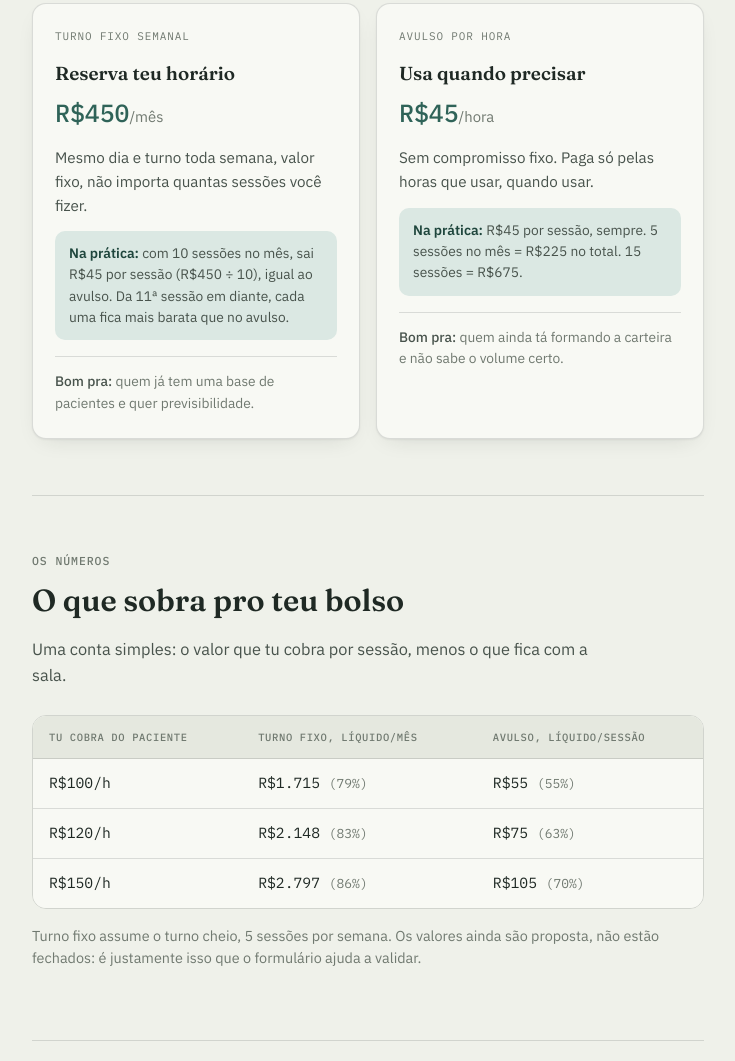
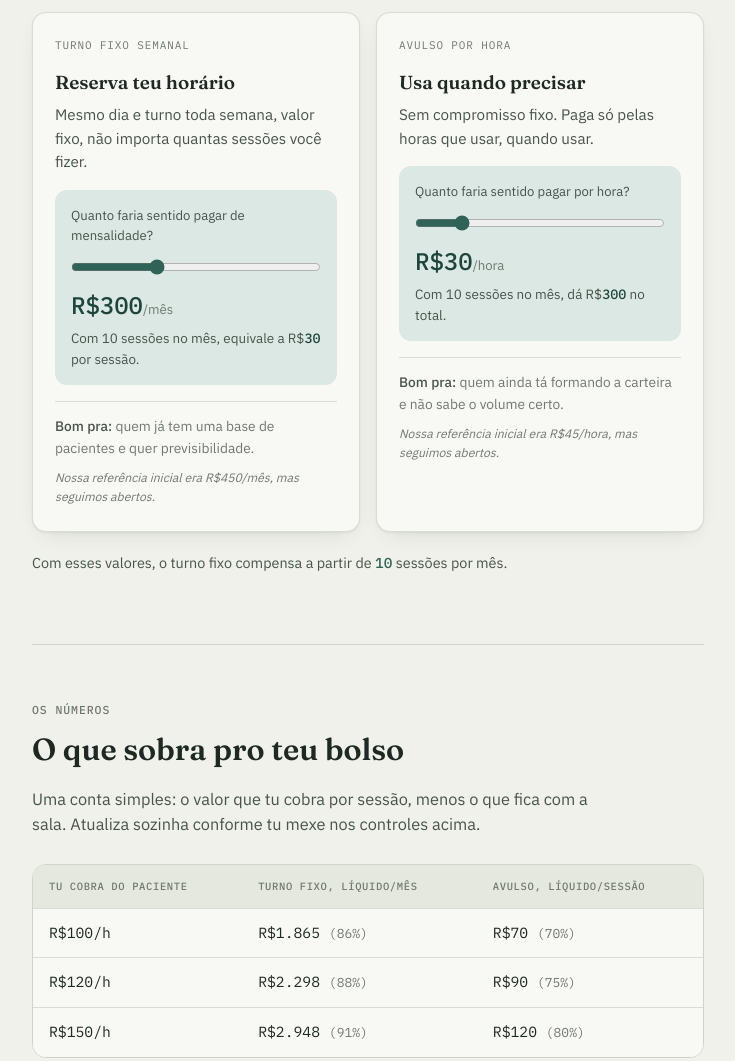
Before and after one commit to mpicoli/divide-a-sala, a plain HTML site: page index.html in a window 1280 px wide. Shown: the part 1436-2497 px from the top of the page, without its empty margins (272-1007 px from the left). Drawn offline with Linux system fonts and the light colour scheme.

Commit message:
Add files via upload

```diff
--- a/index.html
+++ b/index.html
@@ -364,22 +364,6 @@
     margin: 0 0 6px;
   }
 
-  .card .price {
-    font-family: 'Plex Mono', monospace;
-    font-variant-numeric: tabular-nums;
-    font-size: 1.55rem;
-    font-weight: 500;
-    color: var(--teal);
-    margin: 4px 0 14px;
-  }
-
-  .card .price small {
-    font-family: 'Plex Sans', sans-serif;
-    font-size: 0.6em;
-    font-weight: 400;
-    color: var(--muted);
-  }
-
   .card p {
     font-size: 0.95rem;
     color: var(--ink-soft);
@@ -396,16 +380,72 @@
 
   .card .fit b { color: var(--ink-soft); font-weight: 500; }
 
-  .card .example {
-    margin: 14px 0 0;
-    padding: 12px 14px;
+  .card .ref-note {
+    margin: 10px 0 0;
+    font-size: 0.76rem;
+    color: var(--muted);
+    font-style: italic;
+  }
+
+  .simulator {
+    margin: 16px 0 0;
+    padding: 16px;
     background: var(--teal-soft);
-    border-radius: 10px;
-    font-size: 0.86rem;
+    border-radius: 12px;
+  }
+
+  .simulator label {
+    display: block;
+    font-size: 0.82rem;
+    color: var(--ink-soft);
+    margin-bottom: 10px;
+  }
+
+  .simulator input[type="range"] {
+    width: 100%;
+    accent-color: var(--teal);
+    margin: 0 0 12px;
+  }
+
+  .simulator .sim-value {
+    font-family: 'Plex Mono', monospace;
+    font-variant-numeric: tabular-nums;
+    font-size: 1.5rem;
+    font-weight: 500;
+    color: var(--teal-ink);
+    margin: 0 0 4px;
+  }
+
+  .simulator .sim-value small {
+    font-family: 'Plex Sans', sans-serif;
+    font-size: 0.55em;
+    font-weight: 400;
+    color: var(--muted);
+  }
+
+  .simulator .sim-result {
+    font-size: 0.84rem;
+    color: var(--ink-soft);
+    margin: 0;
+  }
+
+  .simulator .sim-result span {
+    font-family: 'Plex Mono', monospace;
+    font-weight: 500;
+    color: var(--teal-ink);
+  }
+
+  .sim-breakeven {
+    margin-top: 20px;
+    font-size: 0.9rem;
     color: var(--ink-soft);
   }
 
-  .card .example b { color: var(--teal-ink); font-weight: 600; }
+  .sim-breakeven strong {
+    font-family: 'Plex Mono', monospace;
+    color: var(--teal);
+    font-weight: 500;
+  }
 
   /* ---------- Take-home table ---------- */
 
@@ -534,7 +574,7 @@
       <h1>Divide a sala comigo?</h1>
       <p class="lede">Enquanto eu monto minha própria carteira, sobra espaço na agenda. É pra quem também tá terminando a formação agora e ainda não tem consultório: sem precisar montar nada sozinho.</p>
       <p class="meta-line">Porto Alegre, RS &middot; Segunda a sexta &middot; 08h às 19h</p>
-      <p class="meta-note">Confirmação do endereço prevista para novembro/dezembro.</p>
+      <p class="meta-note">Provavelmente numa região nobre, perto da Av. Carlos Gomes. Endereço final e confirmação previstos para novembro/dezembro.</p>
     </div>
     <div class="hero-art">
       <svg viewBox="0 0 280 320" xmlns="http://www.w3.org/2000/svg" role="img" aria-label="Ilustração de uma sala de atendimento aconchegante, com poltrona, planta e janela com luz da tarde">
@@ -619,32 +659,43 @@
 
   <section>
     <p class="section-label">Dois jeitos de topar</p>
-    <h2>Fixo pra quem já tem ritmo, avulso pra quem tá começando.</h2>
-    <p class="body-text">Turno fixo: valor fechado por mês, não importa quantas sessões. Avulso: você paga só pelas horas que usar, multiplicado pelo total do mês. Os exemplos abaixo mostram a conta.</p>
+    <h2>Ainda não travamos os valores.</h2>
+    <p class="body-text">Turno fixo: valor fechado por mês, não importa quantas sessões. Avulso: você paga só pelas horas que usar, multiplicado pelo total do mês. Mexe nos controles abaixo e testa o que faria sentido pra você, é exatamente isso que o formulário ajuda a validar.</p>
     <div class="cards">
       <div class="card">
         <p class="tag">Turno fixo semanal</p>
         <h3>Reserva teu horário</h3>
-        <p class="price">R$450<small>/mês</small></p>
         <p>Mesmo dia e turno toda semana, valor fixo, não importa quantas sessões você fizer.</p>
-        <p class="example"><b>Na prática:</b> com 10 sessões no mês, sai R$45 por sessão (R$450 ÷ 10), igual ao avulso. Da 11ª sessão em diante, cada uma fica mais barata que no avulso.</p>
+        <div class="simulator">
+          <label for="turnoSlider">Quanto faria sentido pagar de mensalidade?</label>
+          <input type="range" id="turnoSlider" min="150" max="600" step="10" value="300">
+          <p class="sim-value">R$<span id="turnoValue">300</span><small>/mês</small></p>
+          <p class="sim-result">Com 10 sessões no mês, equivale a R$<span id="turnoPerSession">30</span> por sessão.</p>
+        </div>
         <p class="fit"><b>Bom pra:</b> quem já tem uma base de pacientes e quer previsibilidade.</p>
+        <p class="ref-note">Nossa referência inicial era R$450/mês, mas seguimos abertos.</p>
       </div>
       <div class="card">
         <p class="tag">Avulso por hora</p>
         <h3>Usa quando precisar</h3>
-        <p class="price">R$45<small>/hora</small></p>
         <p>Sem compromisso fixo. Paga só pelas horas que usar, quando usar.</p>
-        <p class="example"><b>Na prática:</b> R$45 por sessão, sempre. 5 sessões no mês = R$225 no total. 15 sessões = R$675.</p>
+        <div class="simulator">
+          <label for="avulsoSlider">Quanto faria sentido pagar por hora?</label>
+          <input type="range" id="avulsoSlider" min="20" max="80" step="5" value="30">
+          <p class="sim-value">R$<span id="avulsoValue">30</span><small>/hora</small></p>
+          <p class="sim-result">Com 10 sessões no mês, dá R$<span id="avulsoTotal">300</span> no total.</p>
+        </div>
         <p class="fit"><b>Bom pra:</b> quem ainda tá formando a carteira e não sabe o volume certo.</p>
+        <p class="ref-note">Nossa referência inicial era R$45/hora, mas seguimos abertos.</p>
       </div>
     </div>
+    <p class="sim-breakeven">Com esses valores, o turno fixo compensa a partir de <strong id="breakevenSessions">10</strong> sessões por mês.</p>
   </section>
 
   <section>
     <p class="section-label">Os números</p>
     <h2>O que sobra pro teu bolso</h2>
-    <p class="body-text">Uma conta simples: o valor que tu cobra por sessão, menos o que fica com a sala.</p>
+    <p class="body-text">Uma conta simples: o valor que tu cobra por sessão, menos o que fica com a sala. Atualiza sozinha conforme tu mexe nos controles acima.</p>
     <div class="table-shell">
       <table>
         <thead>
@@ -657,18 +708,18 @@
         <tbody>
           <tr>
             <td class="num">R$100/h</td>
-            <td class="num">R$1.715 <span class="pct">(79%)</span></td>
-            <td class="num">R$55 <span class="pct">(55%)</span></td>
+            <td class="num">R$<span id="turnoLiq100">1.865</span> <span class="pct">(<span id="turnoPct100">86</span>%)</span></td>
+            <td class="num">R$<span id="avulsoLiq100">70</span> <span class="pct">(<span id="avulsoPct100">70</span>%)</span></td>
           </tr>
           <tr>
             <td class="num">R$120/h</td>
-            <td class="num">R$2.148 <span class="pct">(83%)</span></td>
-            <td class="num">R$75 <span class="pct">(63%)</span></td>
+            <td class="num">R$<span id="turnoLiq120">2.298</span> <span class="pct">(<span id="turnoPct120">88</span>%)</span></td>
+            <td class="num">R$<span id="avulsoLiq120">90</span> <span class="pct">(<span id="avulsoPct120">75</span>%)</span></td>
           </tr>
           <tr>
             <td class="num">R$150/h</td>
-            <td class="num">R$2.797 <span class="pct">(86%)</span></td>
-            <td class="num">R$105 <span class="pct">(70%)</span></td>
+            <td class="num">R$<span id="turnoLiq150">2.947</span> <span class="pct">(<span id="turnoPct150">91</span>%)</span></td>
+            <td class="num">R$<span id="avulsoLiq150">120</span> <span class="pct">(<span id="avulsoPct150">80</span>%)</span></td>
           </tr>
         </tbody>
       </table>
@@ -696,5 +747,48 @@
 
 </div>
 
+<script>
+  (function () {
+    var SESSOES_REF = 21.65; // 5 sessões/semana x 4,33 semanas/mês, turno cheio
+    var turnoSlider = document.getElementById('turnoSlider');
+    var avulsoSlider = document.getElementById('avulsoSlider');
+    var patientRates = [100, 120, 150];
+
+    function formatBRL(n) {
+      return Math.round(n).toString().replace(/\B(?=(\d{3})+(?!\d))/g, '.');
+    }
+
+    function update() {
+      var turno = parseInt(turnoSlider.value, 10);
+      var avulso = parseInt(avulsoSlider.value, 10);
+
+      document.getElementById('turnoValue').textContent = turno;
+      document.getElementById('turnoPerSession').textContent = Math.round(turno / 10);
+      document.getElementById('avulsoValue').textContent = avulso;
+      document.getElementById('avulsoTotal').textContent = formatBRL(avulso * 10);
+
+      var breakeven = Math.round((turno / avulso) * 10) / 10;
+      document.getElementById('breakevenSessions').textContent = breakeven;
+
+      patientRates.forEach(function (rate) {
+        var bruto = rate * SESSOES_REF;
+        var liqTurno = bruto - turno;
+        var pctTurno = Math.round((liqTurno / bruto) * 100);
+        var liqAvulso = rate - avulso;
+        var pctAvulso = Math.round((liqAvulso / rate) * 100);
+
+        document.getElementById('turnoLiq' + rate).textContent = formatBRL(liqTurno);
+        document.getElementById('turnoPct' + rate).textContent = pctTurno;
+        document.getElementById('avulsoLiq' + rate).textContent = formatBRL(liqAvulso);
+        document.getElementById('avulsoPct' + rate).textContent = pctAvulso;
+      });
+    }
+
+    turnoSlider.addEventListener('input', update);
+    avulsoSlider.addEventListener('input', update);
+    update();
+  })();
+</script>
+
 </body>
 </html>
```
